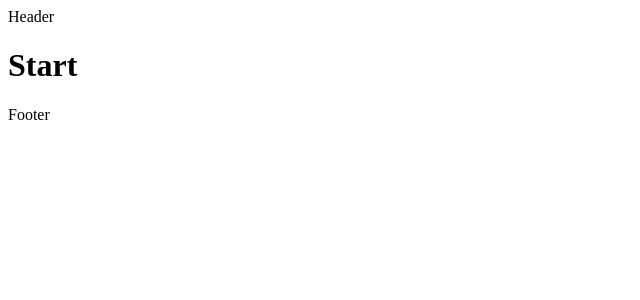
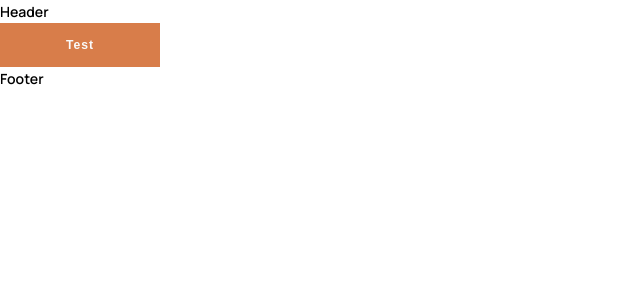
Before and after one commit to Arteque/audiophileshop, a React (Vite) app: page / in a window 1280 px wide. Shown: the top 300 px of the page, without its empty margins (0-640 px from the left). Built offline with nearby package versions, Linux system fonts and the light colour scheme.

Commit message:
Button Component with Loading Options

```diff
--- /dev/null
+++ b/src/Components/Buttons/Button.tsx
@@ -0,0 +1,60 @@
+import { FC, ReactNode, useState } from "react";
+
+interface ButtonProps {
+  disabled?: boolean;
+  loading?: boolean;
+  className?: string;
+  type: "full" | "border";
+  onClick?: () => void | Promise<void>;
+  children: ReactNode | string;
+}
+
+const Button: FC<ButtonProps> = ({
+  children,
+  onClick,
+  type,
+  disabled,
+  loading,
+  className = "",
+  ...props
+}) => {
+  const [dataLoading, setDataLoading] = useState(false);
+
+  const isPromise = (value: unknown): value is Promise<unknown> =>
+    !!value && typeof (value as Promise<unknown>).then === 'function';
+
+  const clickHandler = async () => {
+    if (disabled || dataLoading || loading) return;
+
+    if (onClick) {
+      const result = onClick();
+      if (isPromise(result)) {
+        setDataLoading(true);
+        disabled = true
+        loading = true
+        try {
+            await result
+        } finally {
+          setDataLoading(false);
+          disabled = false
+          loading = false
+        }
+      }
+    }
+  };
+
+const isLoading = loading ?? dataLoading
+
+  return (
+    <button
+      onClick={clickHandler}
+      className={`button ${type} ${className}`}
+      disabled={disabled || loading}
+      {...props}
+    >
+      {isLoading ? <span className="loading">...</span> : <span>{children}</span>}
+    </button>
+  );
+};
+
+export default Button;
--- a/src/Pages/Dashboard/Start.tsx
+++ b/src/Pages/Dashboard/Start.tsx
@@ -1,12 +1,19 @@
-import Helmet from "../../Components/Helmet/Helmet"
+import Button from "../../Components/Buttons/Button"
 const Start = () => {
 
+  const clickhandler = (): Promise<void> => {
+    return new Promise((resolve) => {
+      setTimeout(() => {
+        console.log("Yes");
+        resolve();
+      }, 5000);
+    });
+  };
 
 
   return (
     <>
-        <Helmet title="Homepage" />
-        <h1>Start</h1>
+        <Button onClick={clickhandler} type="full">Test</Button>
     </>
   )
 }
--- a/src/Styles/App.scss
+++ b/src/Styles/App.scss
@@ -1,14 +1,29 @@
-*,*::after, *::before{
+@use "./Assets/vars";
+
+*,
+*::after,
+*::before {
   margin: 0;
   padding: 0;
   box-sizing: border-box;
 }
 
-:root{
+:root {
   --sans: "Manrope", sans-serif;
+  @each $group, $shades in vars.$colors {
+    @each $shade, $value in $shades {
+      --clr-#{$group}-#{$shade}: #{$value};
+    }
   }
 
-html,body{
+  //Toastify
+  --toastify-color-light: var(--clr-ntr-300);
+  --toastify-color-dark: var(--clr-ntr-200);
+  --toastify-toast-background: var(--clr-ntr-300);
+}
+
+html,
+body {
   font-family: var(--sans);
   font-size: 0.938rem;
   line-height: 1.563rem;
--- a/src/Styles/Assets/_vars.scss
+++ b/src/Styles/Assets/_vars.scss
@@ -0,0 +1,13 @@
+$colors:(
+    prime:(
+        100:#D87D4A,
+        200:#fbaf85,
+    ),
+    ntr:(
+        100:#000000,
+        200: #101010,
+        300: #F1F1F1,
+        400:#FAFAFA,
+        500:#FFFFFF,
+    )
+);
--- /dev/null
+++ b/src/Styles/Buttons/Button.scss
@@ -0,0 +1,52 @@
+.button{
+    padding: 1rem 2rem;
+    font-size: 0.813rem;
+    letter-spacing: 1px;
+    transition: all 0.3s;
+    border: unset;
+    font-weight: 700;
+    min-width: 160px;
+    cursor: pointer;
+    // ####################### Button Full Start
+    &.full{
+        color: var(--clr-ntr-400);
+        background-color:var(--clr-prime-100);
+        &:hover{
+            background-color: var(--clr-prime-200);
+        }
+    }
+    // ####################### Button Full End
+
+    // ####################### Button Border Start
+    &.border{
+        background-color: var(--clr-ntr-400);
+        color:var(--clr-ntr-100);
+        position:relative;
+        &::before{
+            content:"";
+            position:absolute;
+            inset: 0;
+            border:2px solid var(--clr-ntr-100);
+        }
+        &:hover{
+            background-color: var(--clr-ntr-100);
+            color:var(--clr-ntr-400);
+        }
+    }
+    // ####################### Button Border End
+
+    // ####################### Button Inline Start
+    &.inline{
+        background-color: var(--clr-ntr-400);
+        color:var(--clr-ntr-100);
+        border:2px solid var(--clr-ntr-100);
+        &:hover{
+            background-color: var(--clr-ntr-100);
+            color:var(--clr-ntr-400);
+        }
+    }
+    // ####################### Button Inline End
+}
+button:disabled{
+    cursor: not-allowed;
+}
--- a/src/Templates/Root.tsx
+++ b/src/Templates/Root.tsx
@@ -1,5 +1,9 @@
 import { Outlet } from "react-router-dom"
 import { ToastContainer } from "react-toastify"
+import "../Styles/App.scss"
+import "../Styles/Buttons/Button.scss"
+
+
 const Root = () => {
   return (
     <>
```
Lines whose indentation alone changed are shown as unchanged.
